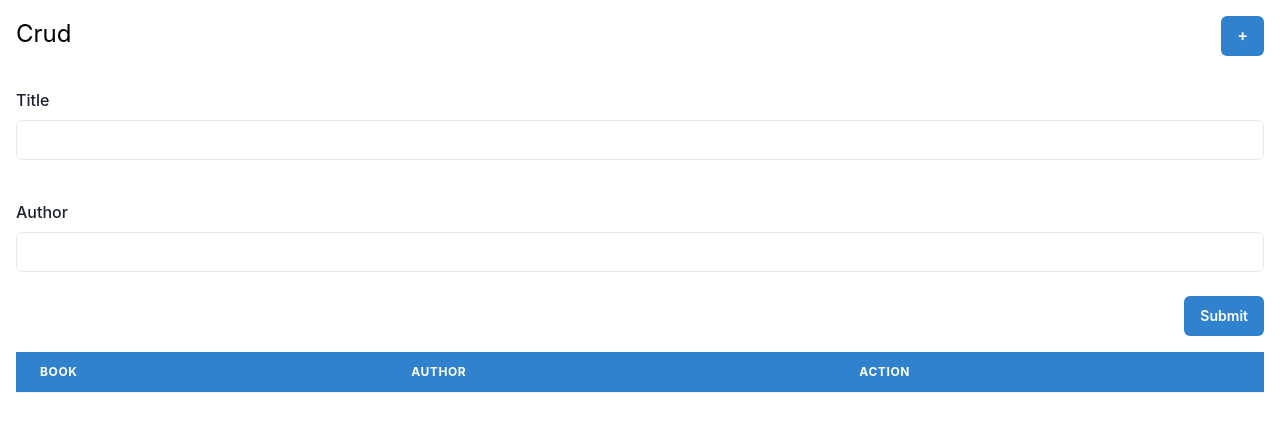
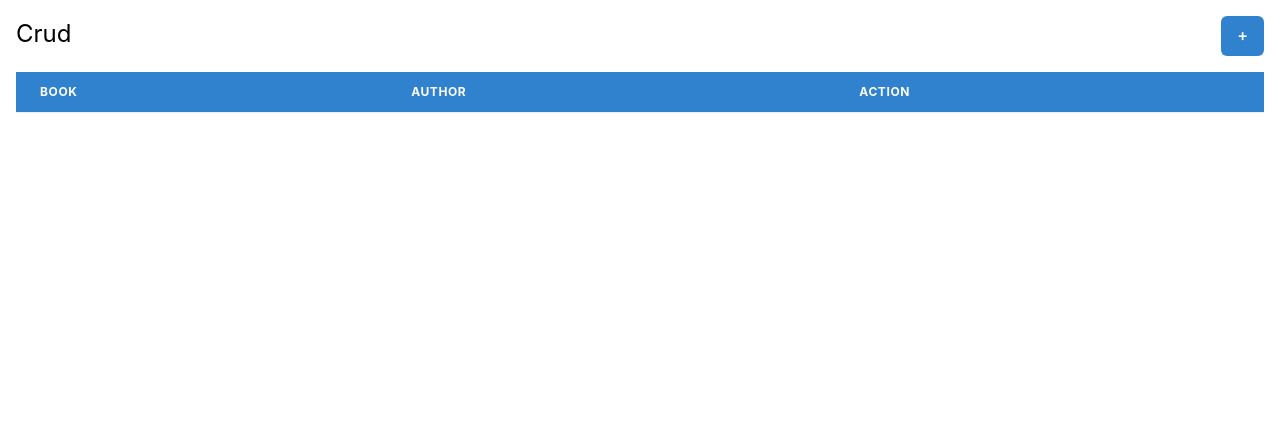
Before and after one commit to beceluiz/crud, a Next.js app: page / in a window 1280 px wide. Shown: the top 432 px of the page. Built offline with nearby package versions, Linux system fonts and the light colour scheme.

Commit message:
modals functions

```diff
--- a/src/pages/index.js
+++ b/src/pages/index.js
@@ -1,4 +1,5 @@
 import React, { useState } from "react";
+import { AiFillCaretUp } from "react-icons/ai";
 import {
   Button,
   Flex,
@@ -16,8 +17,9 @@ import { InputForm } from "../components/input";
 
 export default function Home() {
   const [ID, setID] = useState(null);
+  const [isFormOpen, setIsFormOpen] = useState(false);
+
   const [books, setBooks] = useState([]);
-
   const [title, setTitle] = useState("");
   const [author, setAuthor] = useState("");
 
@@ -32,6 +34,7 @@ export default function Home() {
 
     setTitle("");
     setAuthor("");
+    toggleFormState();
   };
 
   const handleSubtmitUpdateBook = (event) => {
@@ -45,6 +48,8 @@ export default function Home() {
 
     setTitle("");
     setAuthor("");
+    setID(null);
+    setIsFormOpen(true);
   };
 
   const handleDeleteBook = (_id) => {
@@ -64,6 +69,11 @@ export default function Home() {
     setTitle(book.title);
     setAuthor(book.author);
   };
+
+  const toggleFormState = () => {
+    setIsFormOpen(!isFormOpen);
+  };
+
   return (
     <Box margin="4">
       {/* Header */}
@@ -71,9 +81,12 @@ export default function Home() {
         <Text color="black" fontSize="2xl">
           Crud
         </Text>
-        <Button colorScheme="blue">+</Button>
+        <Button colorScheme="blue" onClick={toggleFormState}>
+          {isFormOpen ? "-" : "+"}
+        </Button>
       </Flex>
       {/* Input */}
+      {isFormOpen && (
         <VStack
           marginY="1rem"
           as="form"
@@ -103,8 +116,10 @@ export default function Home() {
             {ID ? "Update" : "Submit"}
           </Button>
         </VStack>
+      )}
+
       {/* Table */}
-      <Table variant="simple">
+      <Table variant="simple" marginY="4">
         <Thead bgColor="blue.500">
           <Tr>
             <Th textColor="white">Book</Th>
```
Lines whose indentation alone changed are shown as unchanged.
